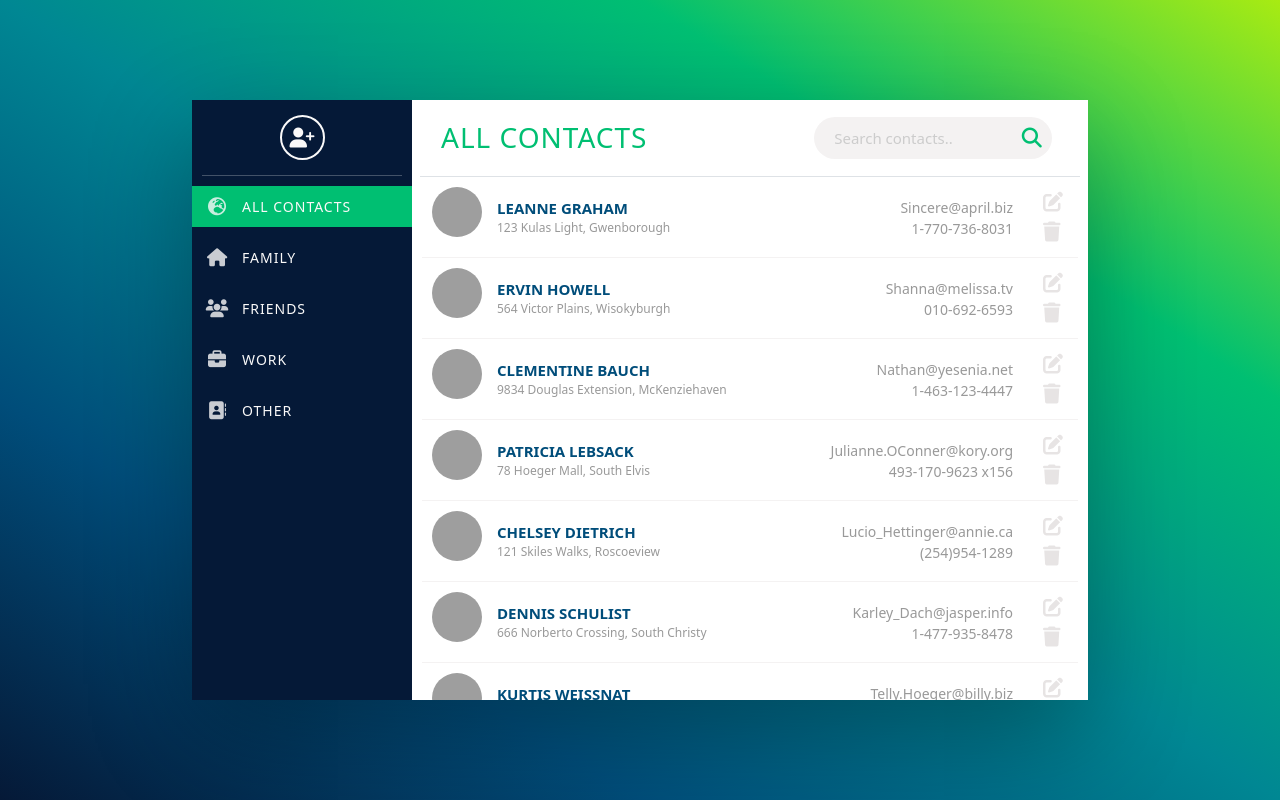
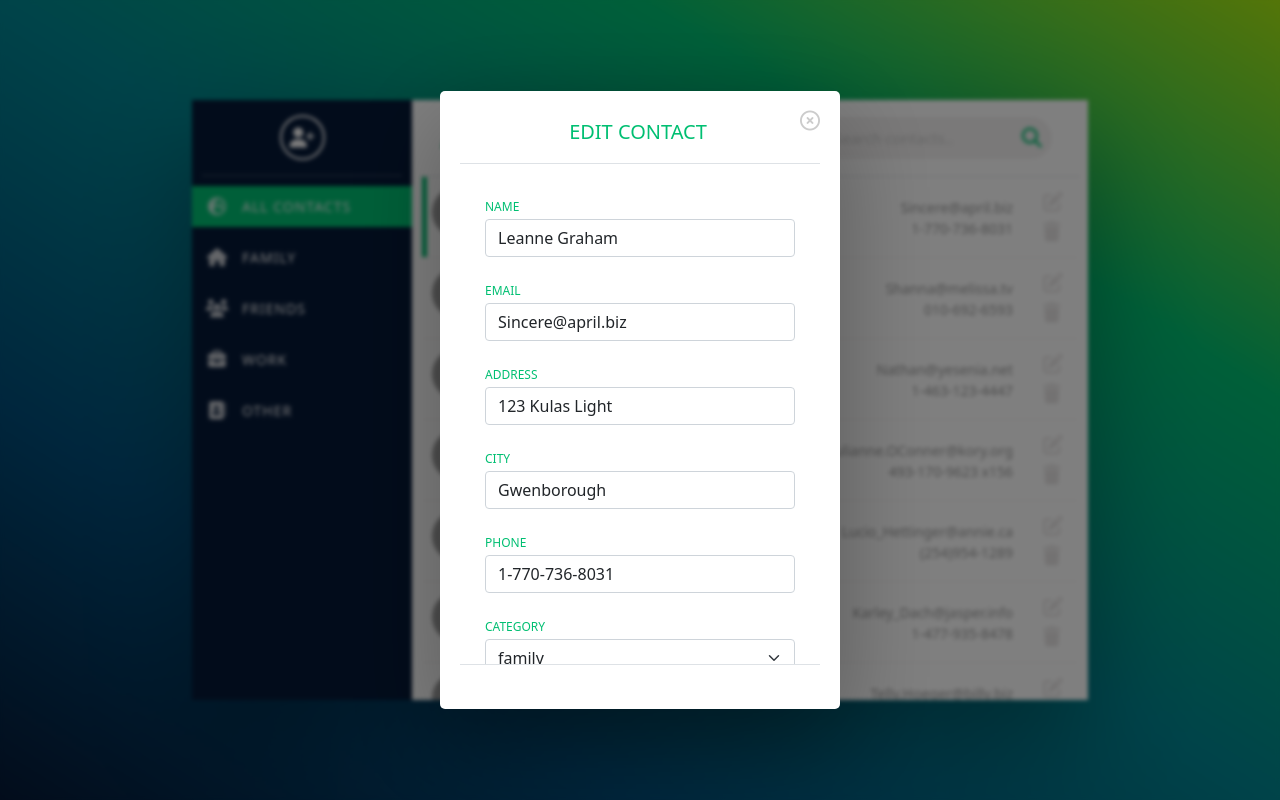
Before and after one commit to marichka-offen/phone-book, a Vue app: page / in a window 1280 px wide. Both pictures are taken after a click on the button 1055 px from the left and 201 px from the top of the page. Built offline with nearby package versions, Linux system fonts and the light colour scheme; grey boxes are pictures that could not be loaded.

Commit message:
Created edit functionality

```diff
--- a/src/components/Contact.vue
+++ b/src/components/Contact.vue
@@ -13,9 +13,18 @@
         <p>{{ contact.phone }}</p>
       </div>
       <div class="buttons">
-        <button @click="onEdit">
+        <button @click="openModal = true">
           <i class="fas fa-edit"></i>
         </button>
+        <modal v-if="openModal" @close="openModal = false">
+          <p slot="header">Edit Contact</p>
+          <edit-contact-form
+            slot="body"
+            @close="openModal = false"
+            :contact="contact"
+          />
+        </modal>
+
         <button @click="onDelete">
           <i class="fas fa-trash"></i>
         </button>
@@ -25,7 +34,19 @@
 </template>
 
 <script>
+import Modal from "@/components/Modal"
+import EditContactForm from "@/components/EditContactForm.vue"
+
 export default {
+  data() {
+    return {
+      openModal: false
+    }
+  },
+  components: {
+    Modal,
+    EditContactForm
+  },
   props: {
     contact: {
       type: Object,
--- /dev/null
+++ b/src/components/EditContactForm.vue
@@ -0,0 +1,150 @@
+<template>
+  <form @submit.prevent="onSubmit">
+    <div class="mb-3">
+      <label for="contactName" class="form-label">Name</label>
+      <input
+        v-model="contact.name"
+        type="text"
+        class="form-control"
+        id="contactName"
+      />
+    </div>
+    <div class="mb-3">
+      <label for="contactEmail" class="form-label">Email</label>
+      <input
+        v-model="contact.email"
+        type="email"
+        class="form-control"
+        id="contactEmail"
+      />
+    </div>
+    <div class="mb-3">
+      <label for="contactAddress" class="form-label">Address</label>
+      <input
+        v-model="contact.street"
+        type="text"
+        class="form-control"
+        id="contactAddress"
+      />
+    </div>
+    <div class="mb-3">
+      <label for="contactCity" class="form-label">City</label>
+      <input
+        v-model="contact.city"
+        type="text"
+        class="form-control"
+        id="contactCity"
+      />
+    </div>
+    <div class="mb-3">
+      <label for="contactPhone" class="form-label">Phone</label>
+      <input
+        v-model="contact.phone"
+        type="tel"
+        class="form-control"
+        id="contactPhone"
+      />
+    </div>
+    <div class="mb-3">
+      <label for="contactCategory" class="form-label">Category</label>
+      <select
+        class="form-select"
+        id="contactCategory"
+        v-model="contact.category"
+      >
+        <option disabled>Select category..</option>
+        <option
+          v-for="option in categories"
+          :value="option"
+          :key="option"
+          :selected="option === contact.category"
+        >
+          {{ option }}
+        </option>
+      </select>
+      <p id="categoryHelp" class="form-text">
+        If not selected, contact will be automatically added to "Other" category
+      </p>
+    </div>
+    <div class="mb-3">
+      <label for="contactAvatar" class="form-label">Avatar URL</label>
+      <input
+        v-model="contact.avatar"
+        type="url"
+        class="form-control"
+        id="contactAvatar"
+      />
+    </div>
+
+    <button type="submit" class="btn submit-button" @click="onSubmit">
+      Edit Contact
+    </button>
+  </form>
+</template>
+
+<script>
+export default {
+  data() {
+    return {
+      categories: ["family", "friends", "work", "other"]
+    }
+  },
+  props: {
+    contact: {
+      type: Object,
+      required: true
+    }
+  },
+  methods: {
+    onSubmit() {
+      let contact = {
+        ...this.contact
+      }
+      if (!this.contact.category) {
+        contact = {
+          ...this.contact,
+          category: "other"
+        }
+      }
+      this.$store.dispatch("updateContact", contact)
+      this.$emit("close")
+    }
+  }
+}
+</script>
+
+<style lang="scss" scoped>
+// variables
+$color-grey-light: #faf9f9;
+$color-grey-light-4: #ccc;
+$primary-color: #00bf72;
+$primary-dark: #008793;
+
+form {
+  padding: 15px;
+}
+
+label {
+  text-transform: uppercase;
+  font-weight: 300;
+  font-size: 12px;
+  color: $primary-color;
+  margin: 0;
+}
+
+.submit-button {
+  color: $color-grey-light;
+  text-transform: uppercase;
+  width: 100%;
+  background-color: $primary-color;
+
+  &:focus {
+    background-color: $primary-dark;
+  }
+}
+
+#categoryHelp {
+  color: $color-grey-light-4;
+  font-size: 12px;
+}
+</style>
--- a/src/store/index.js
+++ b/src/store/index.js
@@ -22,6 +22,10 @@ export default new Vuex.Store({
     DELETE_CONTACT(state, contact) {
       let index = state.contacts.findIndex((cnt) => cnt.id == contact.id)
       state.contacts.splice(index, 1)
+    },
+    UPDATE_CONTACT(state, contact) {
+      let index = state.contacts.findIndex((cnt) => cnt.id == contact.id)
+      state.contacts[index] = contact
     }
   },
 
@@ -31,6 +35,9 @@ export default new Vuex.Store({
     },
     deleteContact({ commit }, contact) {
       commit("DELETE_CONTACT", contact)
+    },
+    updateContact({ commit }, contact) {
+      commit("UPDATE_CONTACT", contact)
     }
   },
   modules: {}
```
